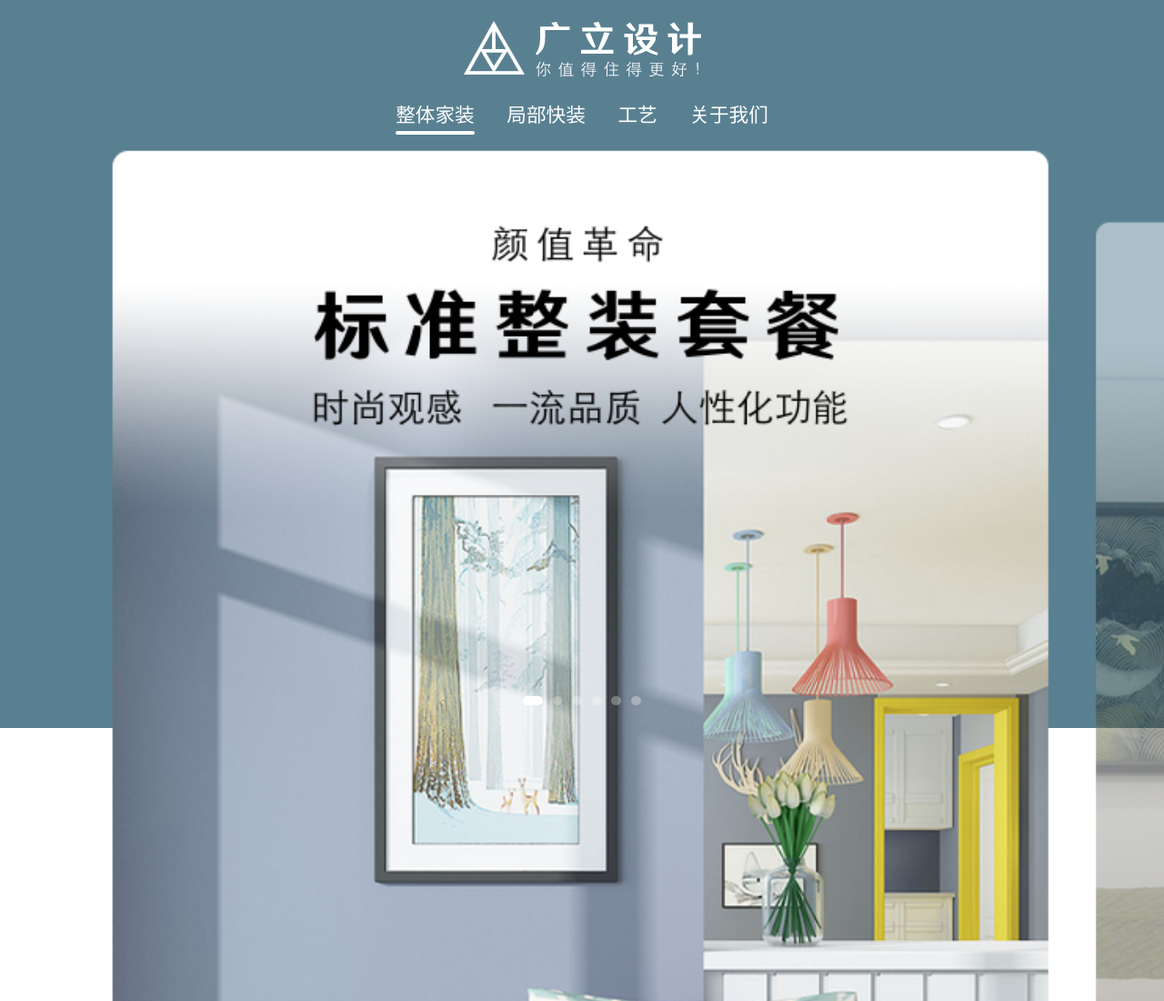
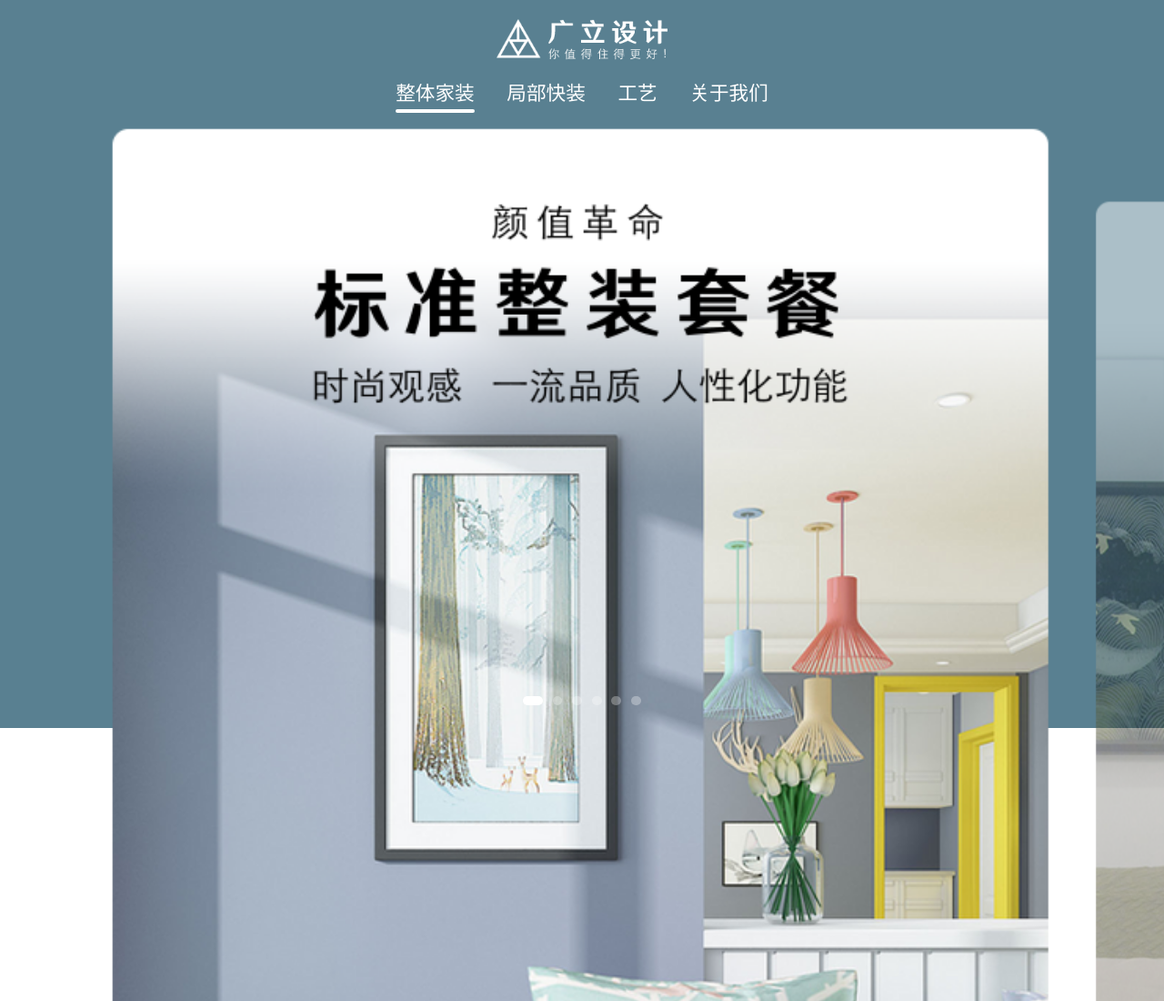
Before and after one commit to AliceSteven/gl_design, a plain HTML site: page index.html in a window 1280 px wide. Shown: the top 1100 px of the page at 91% size. Drawn offline with Linux system fonts and the light colour scheme.

Commit message:
修改logo

```diff
--- a/css/style.css
+++ b/css/style.css
@@ -18,7 +18,12 @@ body{
 }
 .head_top a{
 	display: block;
-	text-align: center;
+	width: 3.67rem;
+	height: 1rem;
+	margin: 0 auto;
+}
+.head_top a img{
+	width: 100%;
 }
 .nav{
 	padding-left: 5%;
```
